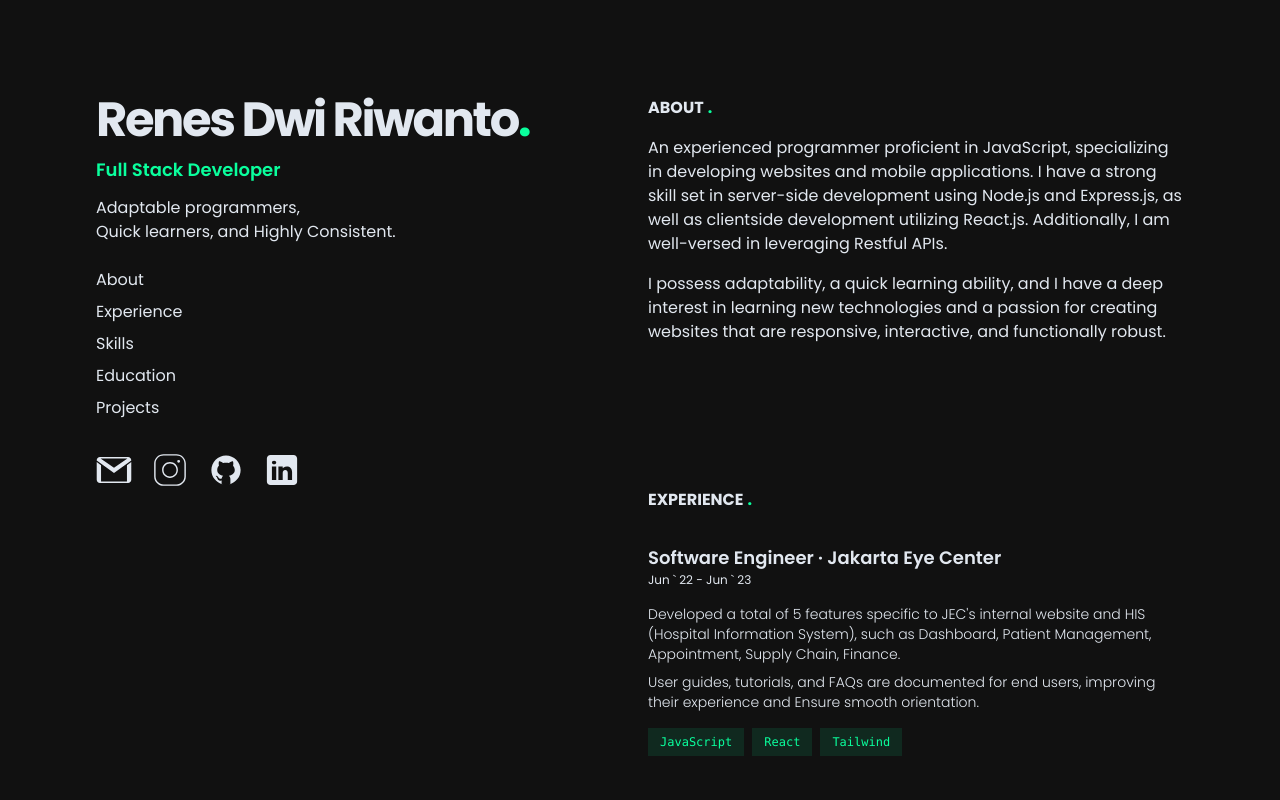
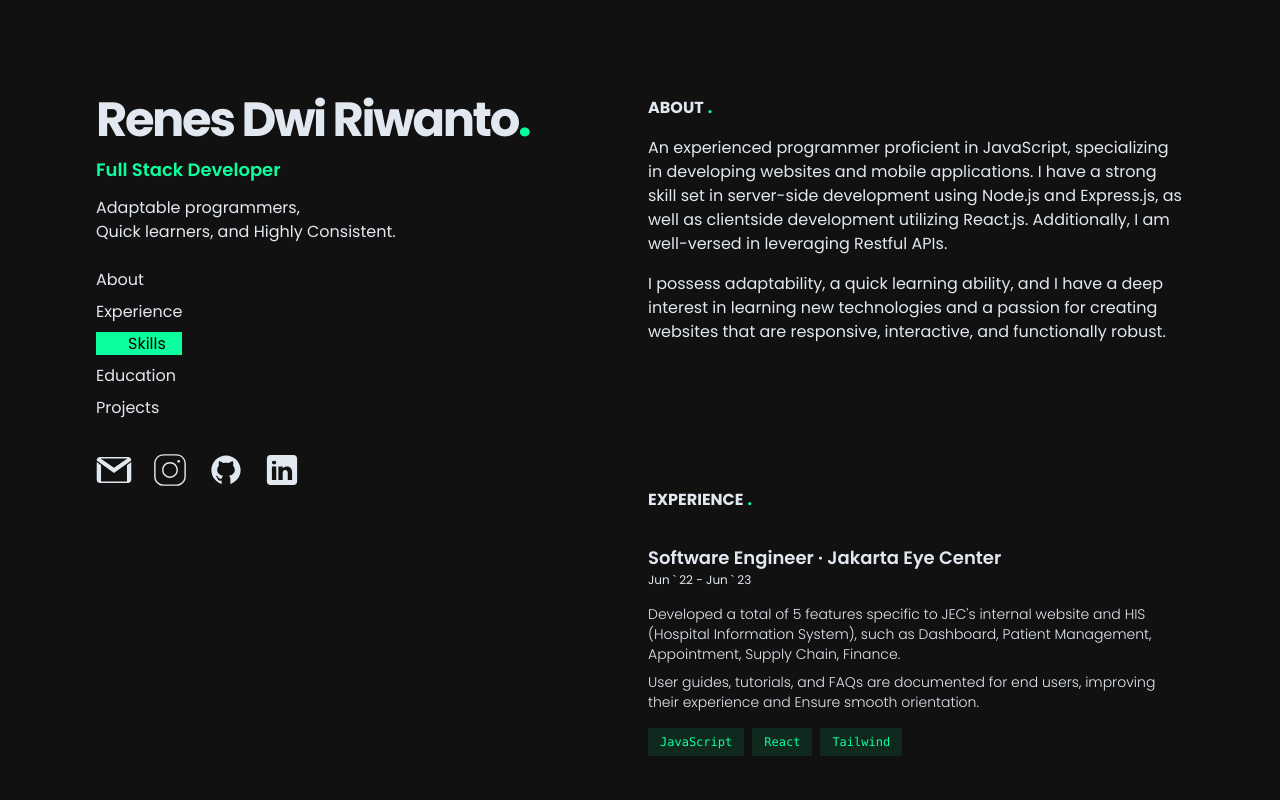
Before and after one commit to renesdwir/renes-portfolio-web, a Next.js app: page /#skills in a window 1280 px wide. Shown: the top 800 px of the page. Built offline with nearby package versions, Linux system fonts and the light colour scheme.

Commit message:
add props for setlocation

```diff
--- a/src/components/navigation.component.tsx
+++ b/src/components/navigation.component.tsx
@@ -1,13 +1,15 @@
 import Link from "next/link";
 import React, { useEffect, useState } from "react";
-const getHash = () =>
-  typeof window !== "undefined" ? decodeURIComponent(window.location.hash) : undefined;
-const Nav = ({ to }: { to: string }) => {
-  const [location, setLocation] = useState(getHash());
-  console.log(location);
-  const handleChangeLocation = () => {
-    setLocation(getHash());
-  };
+interface NavProps {
+  to: string;
+  handleClick: () => void;
+  isActive: boolean;
+}
+const Nav = (props: NavProps) => {
+  // useEffect(() => {
+  //   const hash = getHash();
+  //   setLocation(hash !== undefined ? hash : "");
+  // }, []);
   // const NavItem = [
   //   {
   //     name: "About",
@@ -33,13 +35,21 @@ const Nav = ({ to }: { to: string }) => {
   // }, [router.pathname]);
   return (
     <Link
-      href={`/#${to}`}
+      onClick={props.handleClick}
+      href={`/#${props.to}`}
       className=" ease-in-out transition-all cursor-pointer capitalize"
-      onClick={handleChangeLocation}
     >
-      <span className="wrapper relative  transition-all ease-out  duration-500">
-        <span className="text capitalize  absolute w-0 left-0 h-full inline-block  transition-all ease-out  duration-300 bg-cstmgreen -z-10"></span>
-        {to}
+      <span
+        className={`wrapper relative ${
+          props.isActive ? "pl-8 text-black" : ""
+        } transition-all ease-out pr-4 duration-500`}
+      >
+        <span
+          className={`text capitalize  absolute ${
+            props.isActive ? "w-full" : "w-0"
+          } left-0 h-full inline-block  transition-all ease-out  duration-300 bg-cstmgreen -z-10`}
+        ></span>
+        {props.to}
       </span>
     </Link>
     // <Link
```
